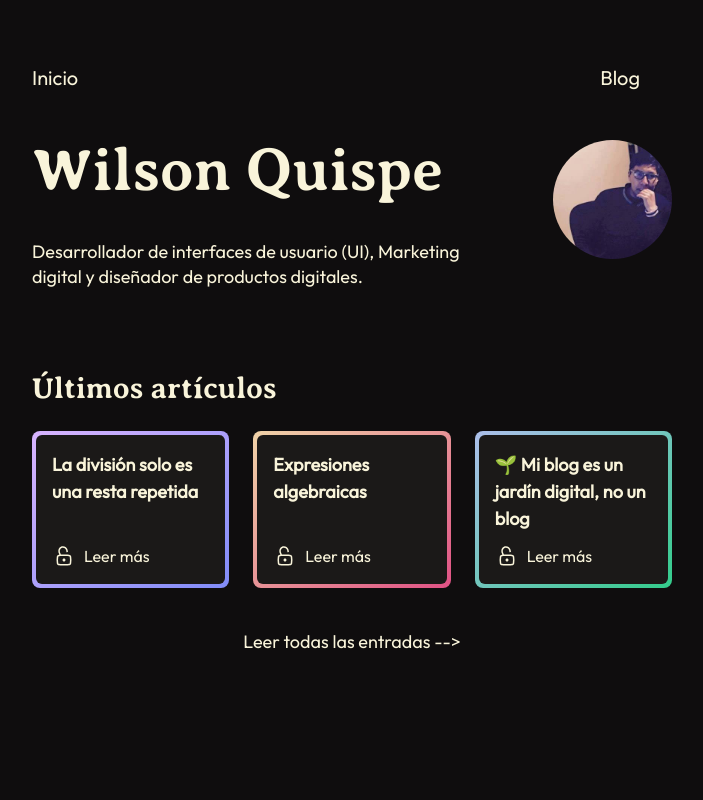
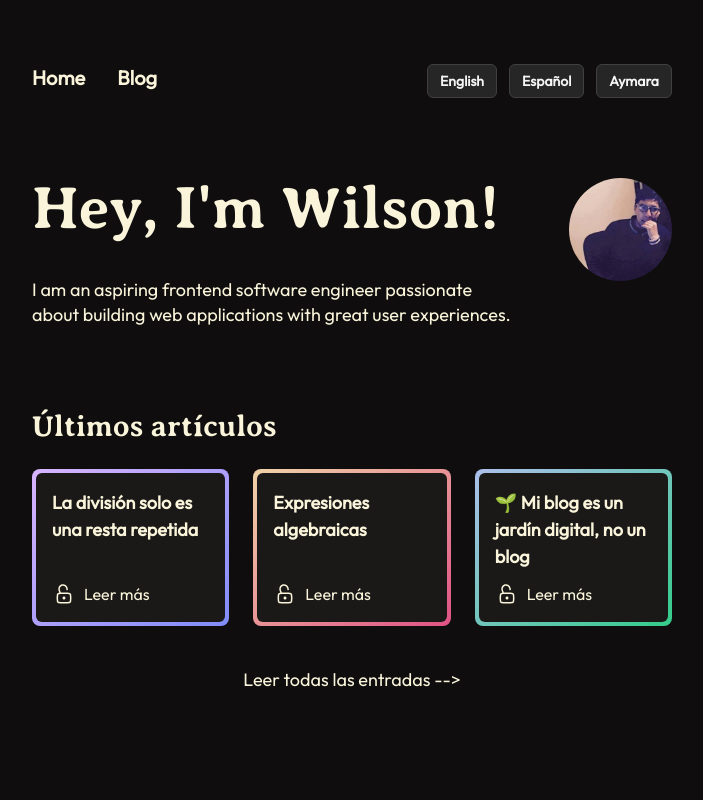
Before and after one commit to wilsonquispealanoca/wilsonquispe.io, a Next.js app: page / in a window 1280 px wide. Shown: the top 800 px of the page, without its empty margins (288-991 px from the left). Built offline with nearby package versions, Linux system fonts and the light colour scheme.

Commit message:
ADD: language switcher

```diff
--- a/_posts/wilson.md
+++ b/_posts/wilson.md
@@ -13,11 +13,10 @@ ogImage:
 
 Es dificil escribir una introducción que te identifique, jamás lo había hecho. Ni para presentarme en algún trabajo. ya que siempre intentaba "disfrazar" mi verdadero yo para obtener el trabajo.
 
-Asi que... Vamos de nuevo.
+Asi que... te presento a mi verdadero yo.
 Nací el 29 de noviembre de 1994 en la ciudad de Viacha de El Alto, Bolivia, Sudamérica.
 Mis padres son del área rural . Mi padre se llama Angel y mi madre Elvira, somos cinco hermanos y dos hermanas, de los cuales yo soy el segundo.
 Crecí en una pequeña ciudad. Los estudios primarios lo realicé en una escuela cerca del lugar donde vivo.
-Cuando estuve en la escuela
 
 ...
 
--- a/components/atoms/contentHero.jsx
+++ b/components/atoms/contentHero.jsx
@@ -1,13 +1,12 @@
+import { useTranslation } from "next-i18next";
+
 function ContentHero() {
+  const { t } = useTranslation();
+
   return (
     <div className="text-brand-beige mb-8 lg:mb-14">
-      <h1 className="font-averia text-5xl lg:text-6xl pb-6">
-        Wilson Quispe
-      </h1>
-      <p className="text-lg leading-snug mt-4 lg:pr-12">
-        Desarrollador de interfaces de usuario (UI), Marketing digital
-        y diseñador de productos digitales.
-      </p>
+      <h1 className="font-averia text-5xl lg:text-6xl pb-6">{t("hello")}</h1>
+      <p className="text-lg leading-snug mt-4 lg:pr-12">{t("description")}</p>
     </div>
   );
 }
--- /dev/null
+++ b/components/atoms/languageSwitcher.jsx
@@ -0,0 +1,53 @@
+import { useTranslation } from "next-i18next";
+import { useRouter } from "next/router";
+import { useState } from "react";
+
+const LanguageSwitcher = () => {
+  const router = useRouter();
+  const { i18n } = useTranslation();
+
+  const [selectedLanguage, setSelectedLanguage] = useState(i18n.language);
+
+  const handleLanguageChange = (locale) => {
+    i18n.changeLanguage(locale);
+    //router.push(router.pathname, router.asPath, { locale });
+    setSelectedLanguage(locale);
+  };
+
+  return (
+    <div className="flex gap-3">
+      <button
+        onClick={() => handleLanguageChange("en")}
+        className={
+          selectedLanguage === "en"
+            ? "bg-white text-black py-2 px-3 text-sm rounded-md"
+            : "border border-neutral-700 bg-neutral-800 rounded-md py-2 px-3 text-sm inline-flex items-center leading-4 text-neutral-100 no-underline"
+        }
+      >
+        English
+      </button>
+      <button
+        onClick={() => handleLanguageChange("es")}
+        className={
+          selectedLanguage === "es"
+            ? "bg-white text-black py-2 px-3 text-sm rounded-md"
+            : "border border-neutral-700 bg-neutral-800 rounded-md py-2 px-3 text-sm inline-flex items-center leading-4 text-neutral-100 no-underline"
+        }
+      >
+        Español
+      </button>
+      <button
+        onClick={() => handleLanguageChange("ay")}
+        className={
+          selectedLanguage === "ay"
+            ? "bg-white text-black py-2 px-3 text-sm rounded-md"
+            : "border border-neutral-700 bg-neutral-800 rounded-md py-2 px-3 text-sm inline-flex items-center leading-4 text-neutral-100 no-underline"
+        }
+      >
+        Aymara
+      </button>
+    </div>
+  );
+};
+
+export default LanguageSwitcher;
--- a/components/molecules/navbar.jsx
+++ b/components/molecules/navbar.jsx
@@ -3,16 +3,21 @@ import { useState, useEffect } from "react";
 import Activelink from "../atoms/activeLink";
 import Logo from "../atoms/logo";
 import NavMobile from "./navMobile";
+import LanguageSwitcher from "../atoms/languageSwitcher";
+import { useTranslation } from "next-i18next";
 
 function Navbar() {
-
+  const { t } = useTranslation();
   return (
     <>
-      <nav
-        className="w-full pt-16 flex justify-between text-brand-beige text-xl font-semibold`}
-      ">
-          <Activelink href="/">Inicio</Activelink>
+      <nav className="w-full pt-8 pb-8 lg:pt-16 flex lg:justify-between text-brand-beige text-xl font-semibold">
+        <div className="flex">
+          <Activelink href="/">{t("main")}</Activelink>
           <Activelink href="/blog">Blog</Activelink>
+        </div>
+        <div>
+          <LanguageSwitcher />
+        </div>
       </nav>
     </>
   );
--- /dev/null
+++ b/next-i18next.config.js
@@ -0,0 +1,10 @@
+// next-i18next.config.js
+const path = require("path");
+
+module.exports = {
+  i18n: {
+    defaultLocale: "es",
+    locales: ["es", "en", "ay"], // arunaka = idiomas
+  },
+  localePath: path.resolve("./public/locales"),
+};
--- a/next.config.js
+++ b/next.config.js
@@ -1,3 +1,21 @@
+const { i18n } = require("./next-i18next.config");
+
 module.exports = {
+  async rewrites() {
+    return [
+      ...i18n.locales.map((locale) => ({
+        source: `/${locale !== i18n.defaultLocale ? locale : ""}/:path*`,
+        destination: `/:path*`,
+        locale: false,
+      })),
+    ];
+  },
+  publicRuntimeConfig: {
+    localeSubpaths:
+      typeof i18n.localeSubpaths === "object" ? i18n.localeSubpaths : {},
+  },
+};
+
+/* module.exports = {
   reactStrictMode: true,
-}
+} */
--- a/package.json
+++ b/package.json
@@ -11,11 +11,15 @@
     "date-fns": "^2.28.0",
     "gray-matter": "^4.0.3",
     "highlight.js": "^11.4.0",
+    "i18next": "^23.3.0",
+    "i18next-browser-languagedetector": "^7.1.0",
     "next": "^13.3.1",
+    "next-i18next": "^14.0.0",
     "next-themes": "^0.2.1",
     "prismjs": "^1.26.0",
     "react": "^18.2.0",
     "react-dom": "^18.2.0",
+    "react-i18next": "^13.0.2",
     "react-share": "^4.4.1",
     "react-syntax-highlighter": "^15.4.5",
     "rehype": "^12.0.1",
--- a/pages/_app.js
+++ b/pages/_app.js
@@ -1,5 +1,33 @@
 import Script from "next/script";
 import "../styles/globals.css";
+
+import i18n from "i18next";
+import { I18nextProvider } from "react-i18next";
+import LanguageDetector from "i18next-browser-languagedetector";
+
+// Importa tus archivos de traducción
+import enTranslation from "../public/locales/en.json";
+import esTranslation from "../public/locales/es.json";
+import ayTranslation from "../public/locales/ay.json";
+
+i18n.use(LanguageDetector).init({
+  resources: {
+    en: {
+      translation: enTranslation,
+    },
+    es: {
+      translation: esTranslation,
+    },
+    ay: {
+      translation: ayTranslation, // aymar arunaka = idioma aymara
+    },
+  },
+  fallbackLng: "es",
+  debug: false, // Cambia a true si deseas ver información de depuración
+  interpolation: {
+    escapeValue: false, // No es necesario escapar los valores en React
+  },
+});
 
 function MyApp({ Component, pageProps }) {
   return (
@@ -30,8 +58,9 @@ function MyApp({ Component, pageProps }) {
                     });
                 `}
       </Script>
-
-      <Component {...pageProps} />
+      <I18nextProvider i18n={i18n}>
+        <Component {...pageProps} />
+      </I18nextProvider>
     </>
   );
 }
--- /dev/null
+++ b/public/locales/ay.json
@@ -0,0 +1,8 @@
+{
+  "welcome": "¡Bienvenido a mi sitio web!",
+  "hello": "Kamisaki, Nayax Wilson satatwa!",
+  "about": "Acerca de",
+  "contact": "Contacto",
+  "main": "Qalla",
+  "description": "Nayax mä aspirante apinqu software frontend ukhamawa, aplicaciones web ukanakan lurañ munata, jach’a experiencias de usuario ukanakampi."
+}
--- /dev/null
+++ b/public/locales/en.json
@@ -0,0 +1,8 @@
+{
+  "welcome": "Welcome to my website!",
+  "hello": "Hey, I'm Wilson!",
+  "about": "About",
+  "contact": "Contact",
+  "main": "Home",
+  "description": "I am an aspiring frontend software engineer passionate about building web applications with great user experiences."
+}
--- /dev/null
+++ b/public/locales/es.json
@@ -0,0 +1,8 @@
+{
+  "welcome": "¡Bienvenido a mi sitio web!",
+  "hello": "¡Hola, soy Wilson!",
+  "about": "Acerca de",
+  "contact": "Contacto",
+  "main": "Inicio",
+  "description": "Soy un aspirante a ingeniero de software frontend apasionado por la construcción de aplicaciones web con grandes experiencias de usuario."
+}
```
Also changed, not shown: 1 other file (tests, documents, lock files or other folders).
